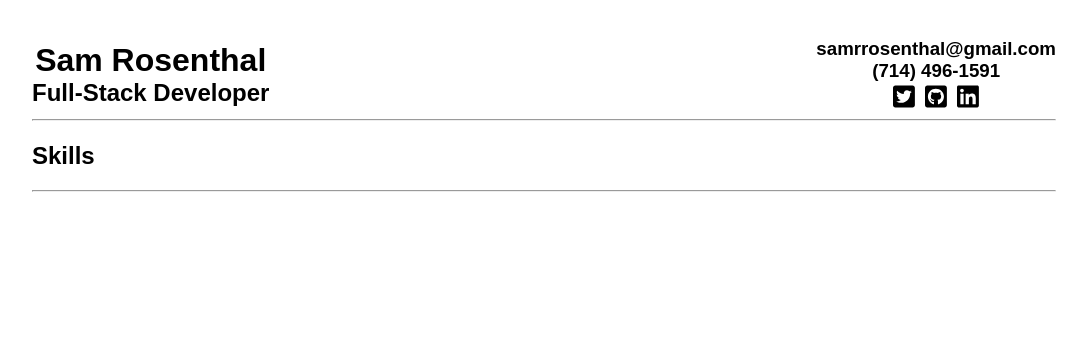
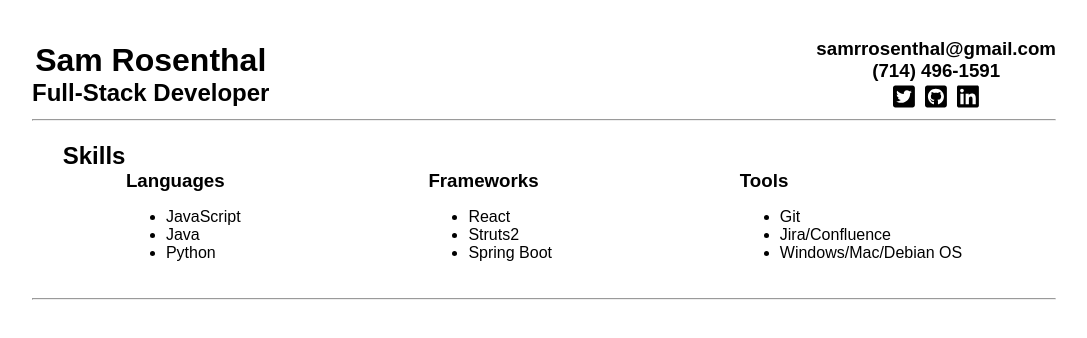
Before and after one commit to SammRosenthal/samrosenthal.github.io, a React (Create React App) app: page / in a window 1280 px wide. Shown: the top 338 px of the page, without its empty margins (96-1183 px from the left). Built offline with nearby package versions, Linux system fonts and the light colour scheme; a web font is replaced by a local one.

Commit message:
skill section initial version done

```diff
--- a/src/components/tech/Tech.js
+++ b/src/components/tech/Tech.js
@@ -4,8 +4,35 @@ import "./tech.css";
 const Tech = () => {
   return (
     <div className="techContainer">
-      <h2>Skills</h2>
-      <div className="skillsContainer"></div>
+      <h2 className="title">Skills</h2>
+      <div className="skillsContainer">
+        <div className="skills">
+          <h3>Languages</h3>
+          <ul>
+            <li>JavaScript</li>
+            <li>Java</li>
+            <li>Python</li>
+          </ul>
+        </div>
+
+        <div className="skills">
+          <h3>Frameworks</h3>
+          <ul>
+            <li>React</li>
+            <li>Struts2</li>
+            <li>Spring Boot</li>
+          </ul>
+        </div>
+
+        <div className="skills">
+          <h3>Tools</h3>
+          <ul>
+            <li>Git</li>
+            <li>Jira/Confluence</li>
+            <li>Windows/Mac/Debian OS</li>
+          </ul>
+        </div>
+      </div>
     </div>
   );
 };
--- a/src/components/tech/tech.css
+++ b/src/components/tech/tech.css
@@ -1,6 +1,3 @@
-body {
-}
-
 .techContainer {
     margin-top: 2%;
     margin-bottom: 2%;
@@ -12,6 +9,14 @@ body {
 }
 
 .title {
+    margin-left: 3%;
+}
+
+.skillsContainer {
     display: flex;
-    justify-content: center;
+    justify-content: space-around;
 }
+
+.skills {
+    flex-direction: space-around;
+}
```
